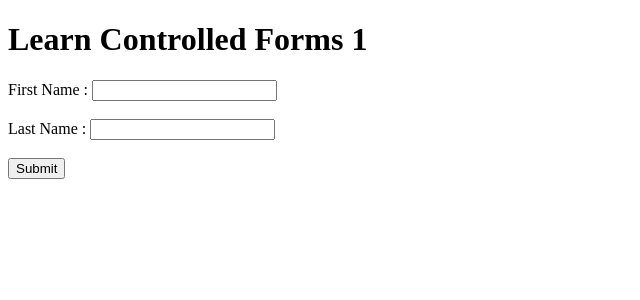
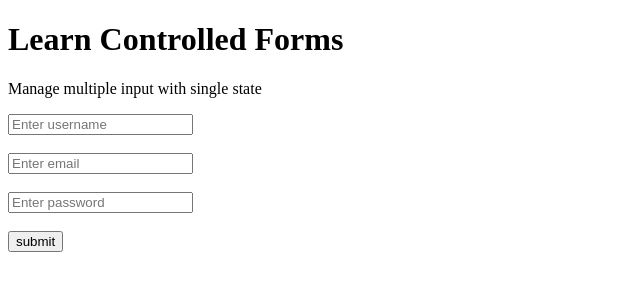
Before and after one commit to Sarvesh-1999/React-11-JNO-JRERTD-M5, a React (Vite) app: page / in a window 1280 px wide. Shown: the top 300 px of the page, without its empty margins (0-640 px from the left). Built offline with nearby package versions, Linux system fonts and the light colour scheme.

Commit message:
controlled forms 2

```diff
--- /dev/null
+++ b/src/AllTopics/08_Forms/ControlledForms2.jsx
@@ -0,0 +1,81 @@
+import { useState } from "react";
+
+const ControlledForms2 = () => {
+  const [formData, setFormData] = useState({
+    username: "",
+    email: "",
+    password: "",
+  });
+
+  const handleChange = (e) => {
+    let { name, value } = e.target;
+    setFormData({ ...formData, [name]: value });
+  };
+
+  const handleSubmit = (e) => {
+    e.preventDefault();
+    console.log("Form Submitted");
+    console.log(formData);
+
+    // to get existing users from local storage, if users are present parse it else initialize with empty array []
+    let users = JSON.parse(localStorage.getItem("users")) || [];
+
+    // create user data with id
+    let userData = { ...formData, id: Math.random() };
+
+    // add userData to users array
+    users.push(userData);
+
+    // set users array to local storage after converting into json
+    localStorage.setItem("users", JSON.stringify(users));
+
+    // clear input fields
+    setFormData({username:"",email:"",password:""})
+  };
+
+  return (
+    <div>
+      <h1>Learn Controlled Forms</h1>
+      <p>Manage multiple input with single state</p>
+
+      <form onSubmit={handleSubmit}>
+        <input
+          type="text"
+          name="username"
+          placeholder="Enter username"
+          value={formData.username}
+          onChange={handleChange}
+        />
+
+        <br />
+        <br />
+
+        <input
+          type="text"
+          name="email"
+          placeholder="Enter email"
+          value={formData.email}
+          onChange={handleChange}
+        />
+
+        <br />
+        <br />
+
+        <input
+          type="text"
+          name="password"
+          placeholder="Enter password"
+          value={formData.password}
+          onChange={handleChange}
+        />
+
+        <br />
+        <br />
+
+        <button>submit</button>
+      </form>
+    </div>
+  );
+};
+
+export default ControlledForms2;
--- a/src/App.jsx
+++ b/src/App.jsx
@@ -15,6 +15,7 @@ import DrillingParent from "./AllTopics/06_PropsDrilling/DrillingParent";
 import ContextParent from "./AllTopics/07_Context/ContextParent";
 import ContextProvider from "./AllTopics/07_Context/ContextProvider";
 import ControlledForms1 from "./AllTopics/08_Forms/ControlledForms1";
+import ControlledForms2 from "./AllTopics/08_Forms/ControlledForms2";
 
 const App = () => {
   return (
@@ -41,7 +42,9 @@ const App = () => {
         <ContextParent />
       </ContextProvider> */}
 
-      <ControlledForms1 />
+      {/* <ControlledForms1 /> */}
+
+      <ControlledForms2 />
     </>
   );
 };
```
